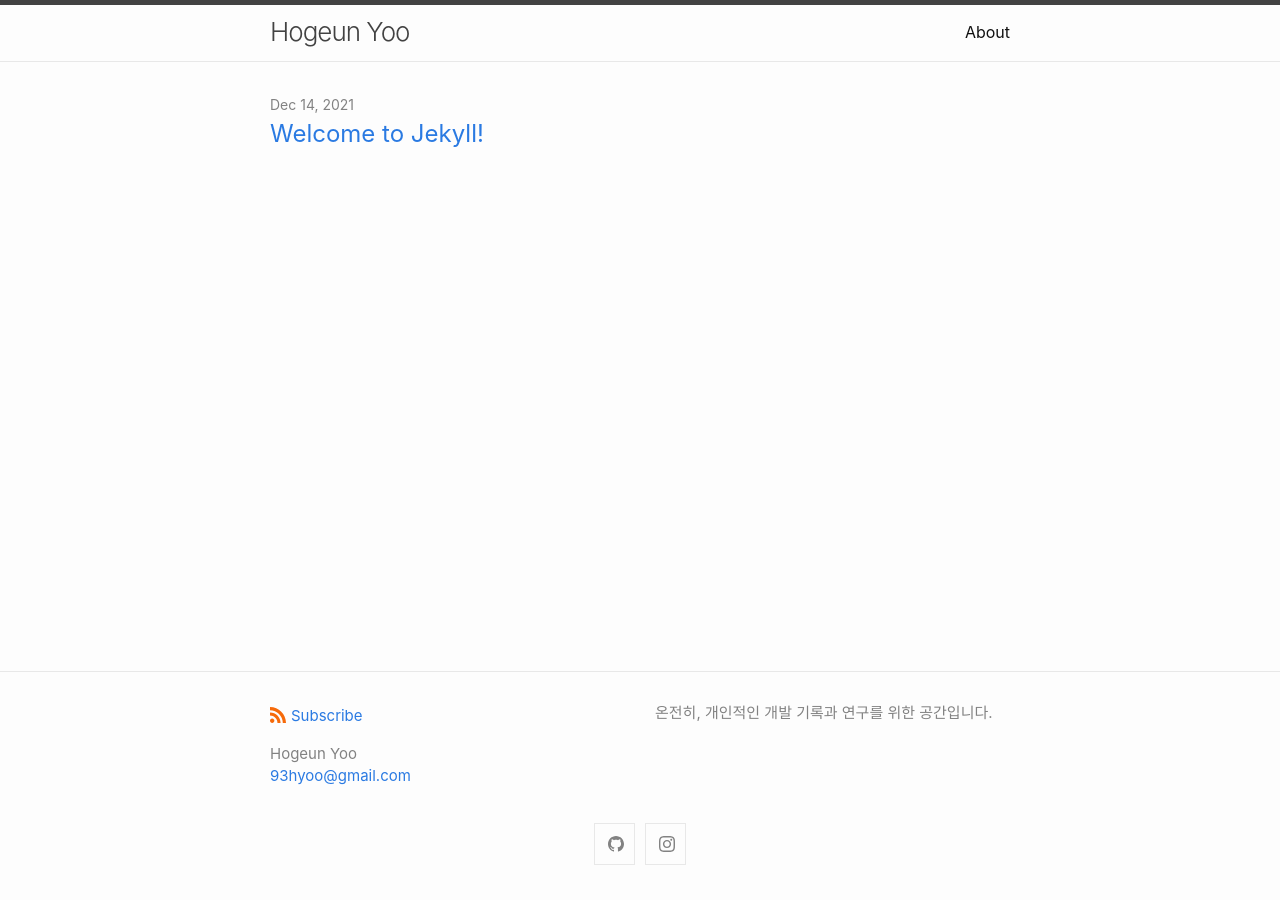
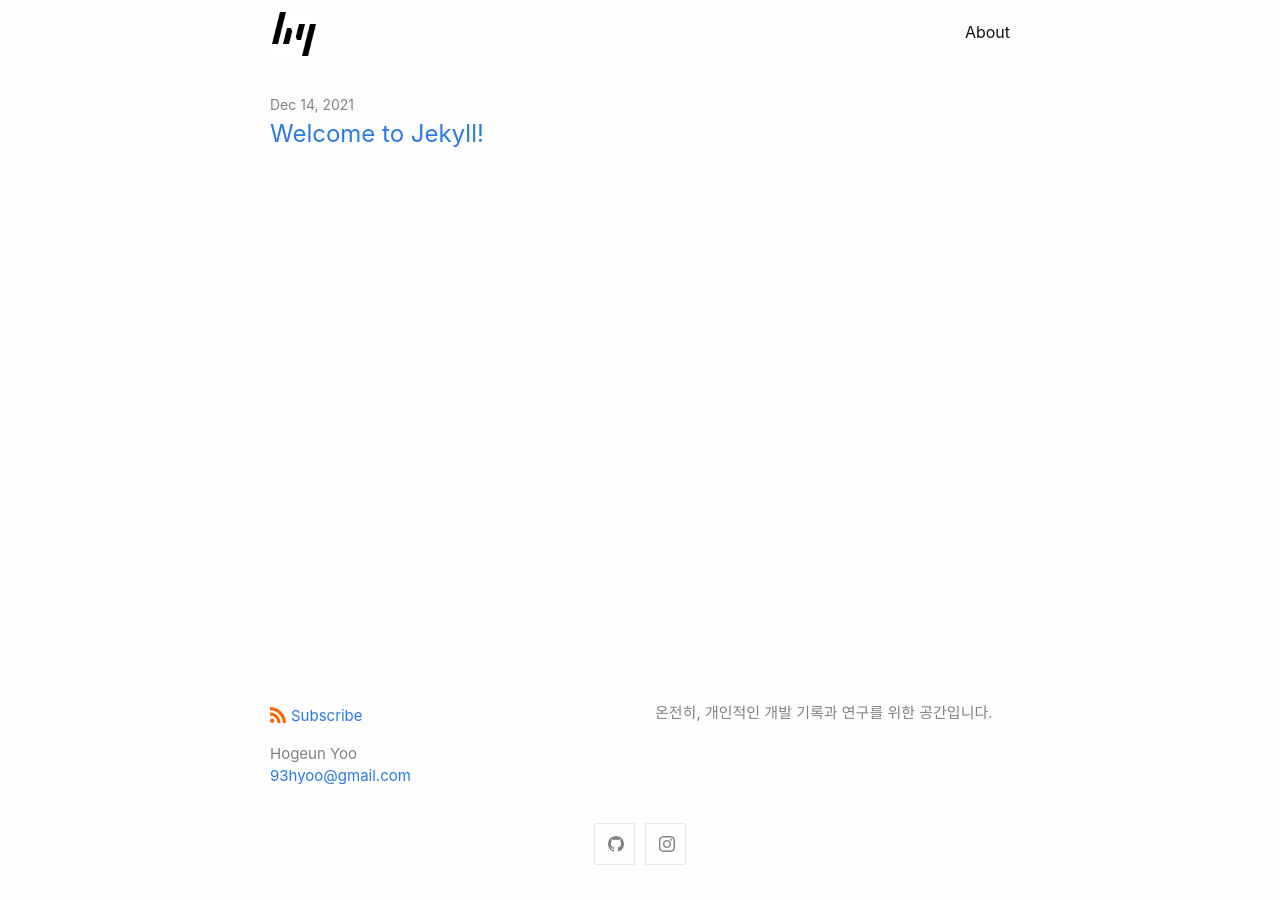
Before and after one commit to hogeunyoo/hogeunyoo.github.io, a Jekyll site: the page built from index.markdown, in a window 1280 px wide. Built offline with Jekyll 4.4.1, drawn with Linux system fonts in a browser that asks for light colours.

Commit message:
사이트 헤더 구성 변경

```diff
--- a/_includes/header.html
+++ b/_includes/header.html
@@ -4,7 +4,9 @@
     {%- assign default_paths = site.pages | map: "path" -%}
     {%- assign page_paths = site.header_pages | default: default_paths -%}
     {%- assign titles_size = site.pages | map: 'title' | join: '' | size -%}
-    <a class="site-title" rel="author" href="{{ "/" | relative_url }}">{{ site.title | escape }}</a>
+    <a class="site-title" rel="author" href="{{ "/" | relative_url }}">
+	    <img src="/assets/images/hy_logo.png" alt="logo">
+    </a>
 
     {%- if titles_size > 0 -%}
       <nav class="site-nav">
--- a/_sass/minima/_layout.scss
+++ b/_sass/minima/_layout.scss
@@ -2,8 +2,8 @@
  * Site header
  */
 .site-header {
-  border-top: 5px solid $border-color-03;
-  border-bottom: 1px solid $border-color-01;
+  padding-top: 5px;
+  padding-bottom: 1px;
   min-height: $spacing-unit * 1.865;
   line-height: $base-line-height * $base-font-size * 2.25;
 
@@ -12,19 +12,9 @@
 }
 
 .site-title {
-  @include relative-font-size(1.625);
-  font-weight: 300;
-  letter-spacing: -1px;
-  margin-bottom: 0;
-  float: left;
-
-  @include media-query($on-palm) {
-    padding-right: 45px;
-  }
-
-  &,
-  &:visited {
-    color: $site-title-color;
+  img {
+    width: 48px;
+    height: 48px;
   }
 }
 
@@ -122,7 +112,6 @@
  * Site footer
  */
 .site-footer {
-  border-top: 1px solid $border-color-01;
   padding: $spacing-unit 0;
 }
 
```
Also changed, not shown: assets/images/favicon.png (renamed from assets/favicon.png), assets/images/hy_logo.png (added).
